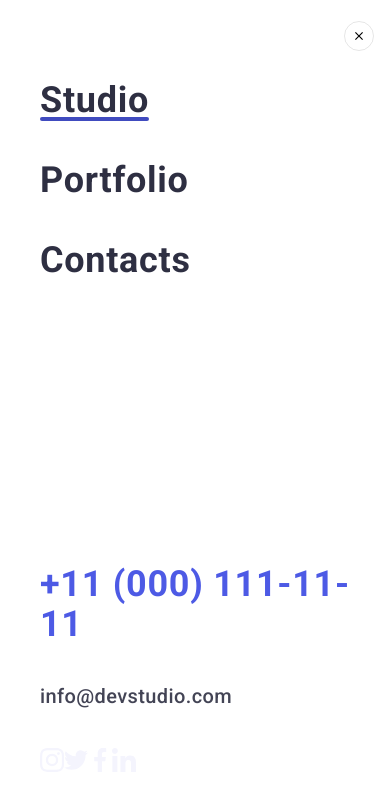
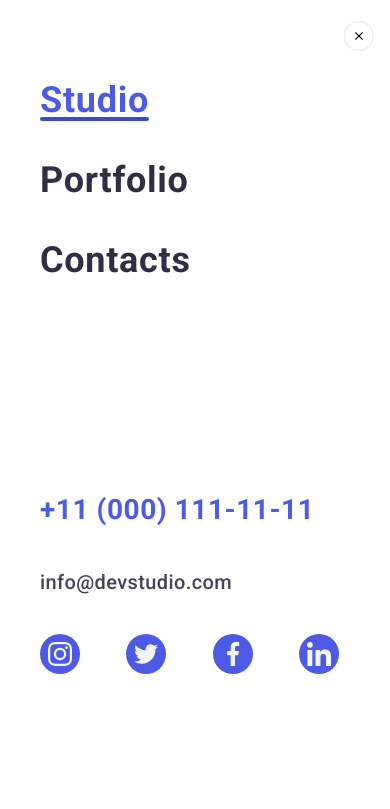
Before and after one commit to folioris/-goit-markup-hw-07, a plain HTML site: page index.html in a window 390 px wide. Both pictures are taken after a click on the button 359 px from the left and 35 px from the top of the page. Shown: the top 809 px of the page. Drawn offline with nearby package versions, Linux system fonts and the light colour scheme.

Commit message:
almost finish

```diff
--- a/css/styles.css
+++ b/css/styles.css
@@ -580,10 +580,7 @@ text-align: left;
    .menu-items{
     display: flex;
     flex-direction: column;
-   }
-
-   .menu-items {
-    margin-bottom: 244px;
+    margin-bottom: 170px;
     text-decoration: none;
     list-style: none;
    }
@@ -614,7 +611,7 @@ text-align: left;
     font-family: 'Roboto';
     font-style: normal;
     font-weight: 700;
-    font-size: 36px;
+    font-size: 28px;
     line-height: 40px;
     letter-spacing: 0.02em;
     text-transform: capitalize;
@@ -644,7 +641,36 @@ color: var(--primary-text-color);
    letter-spacing: 0.02em;
    color: var(--address-color);
 }
+
+.mob-menu-icons{
+    display: flex;
+    justify-content: space-between;
+    padding-right: 16px;
 }
+
+.social-networks-mob-menu{
+    display: flex;
+    justify-content: center;
+    align-items: center;
+    background-color: var(--accent-color);
+    width: 40px;
+    height: 40px;
+    border-radius: 50%;
+    cursor: pointer;
+    transition: background-color 250ms cubic-bezier(0.4, 0, 0.2, 1);
+}
+
+.current {
+    color: var(--accent-color);
+    text-decoration: none;
+}
+
+.current::after{
+    color: var(--accent-color);
+    text-decoration: none;
+}
+  }
+
   /*----MOBILE----*/
 
   @media screen and (max-width: 767px) {
@@ -743,6 +769,10 @@ color: var(--primary-text-color);
             background-image: linear-gradient(rgba(46, 47, 66, 0.7), rgba(46, 47, 66, 0.7)), url(../images/tablet-bg@2x.jpg);
         }
         }
+    }
+    @media screen and (min-width:768px){
+        .mobile-menu {
+        display: none;}
 }
 
   /*----DESCTOP----*/
@@ -1324,17 +1354,21 @@ transition: border-color 250ms cubic-bezier(0.4, 0, 0.2, 1);
         text-align: center;
         margin-left: 0;
         max-width: 398px;
+        width: 100%;
     }
 
     .footer-input{
         width: 398px;
         height: 40px;
         margin-bottom: 16px;
+        max-width: 398px;
+        width: 100%;
     }
 
     .subscribe-form{
         display: flex;
         flex-direction: column;
+        width: 100%;
     }
     .button-form{
         margin-left: 0;
--- a/index.html
+++ b/index.html
@@ -43,7 +43,7 @@
         </nav>
         <button type="button" class="open-mob-menu-btn js-open-menu">
           <svg class="burger" width="32" height="22">
-            <use href="/images/icons.svg#icon-burger"></use>
+            <use href="./images/icons.svg#icon-burger"></use>
           </svg>
         </button>
         <address>
@@ -68,7 +68,7 @@
         class="close-menu-btn js-close-menu"
         aria-expanded="false">
           <svg width="8" height="8">
-            <use href="/images/icons.svg#icon-close-modal"></use>
+            <use href="./images/icons.svg#icon-close-modal"></use>
           </svg>
         </button>
         <ul class="menu-items list">
```
